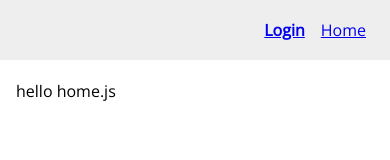
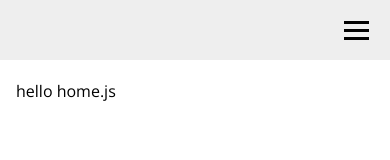
Before and after one commit to oanskyy/react-styled-components, a React (Create React App) app: page /login in a window 390 px wide. Shown: the top 160 px of the page. Built offline with nearby package versions, Linux system fonts and the light colour scheme.

Commit message:
Create a mobile menu icon with useState hook and event handlers

```diff
--- a/src/components/App.js
+++ b/src/components/App.js
@@ -1,5 +1,5 @@
 import React from 'react'
-import {createGlobalStyle} from 'styled-components'
+import {createGlobalStyle, ThemeProvider} from 'styled-components'
 import {BrowserRouter, Switch, Route} from 'react-router-dom'
 
 import Home from 'components/pages/Home'
@@ -15,9 +15,11 @@
   }
 `
 
+const theme = {}
+
 function App() {
   return (
-    <div>
+    <ThemeProvider theme={theme}>
       <GlobalStyle />
       <BrowserRouter>
         <Switch>
@@ -25,7 +27,7 @@
           <Route path="/login"><Login /></Route>
         </Switch>
       </BrowserRouter>
-    </ div>
+    </ ThemeProvider>
   );
 }
 
--- a/src/components/common/Header.js
+++ b/src/components/common/Header.js
@@ -1,4 +1,4 @@
-import React from 'react'
+import React, {useState} from 'react'
 import styled from 'styled-components'
 import {Link as ReactRouterDomLink, useLocation } from 'react-router-dom'
 
@@ -7,6 +7,7 @@
     width: 100%;
     box-sizing: border-box;
     display: flex;
+    flex-direction: column;
     position: fixed;
     top: 0;
     padding: 0 16px;
@@ -14,7 +15,7 @@
 `
 
 const Menu = styled.nav`
-    display: flex;
+    display: ${p => p.open ? 'block' : 'none'};
     position: relative;
     width: initial;
     border-bottom: none;
@@ -43,15 +44,38 @@
     color: ${p => p.theme.bodyFontColor};
 `
 
+const MobileMenuIcon = styled.div`
+    margin: auto 0 auto auto;
+    width: 25px;
+    min-width: 25px;
+    padding: 5px;
+
+    >div{
+        height: 3px;
+        background: black;
+        margin: 5px 0;
+        width: 100%;
+    }
+
+    @media (min-width: 764px) {
+        display: none;
+    }
+`
 
 export function Header(){
     const {pathname} = useLocation();
+    const [menuOpen, setMenuOpen] = useState(false);
 
 
 
     return (
         <HeaderWrapper>
-            <Menu>
+            <MobileMenuIcon onClick={() => setMenuOpen(s => !s)}>
+                <div />
+                <div />
+                <div />
+            </MobileMenuIcon>
+            <Menu open={menuOpen}>
                 <StyledLink to="/login" isActive={pathname === '/login'}>Login</StyledLink>
                 <StyledLink to="/" isActive={pathname === '/'}> Home </StyledLink>
             </Menu>
```
Also changed, not shown: src/components/common/Spinner.js (added, +22 -0 lines).
